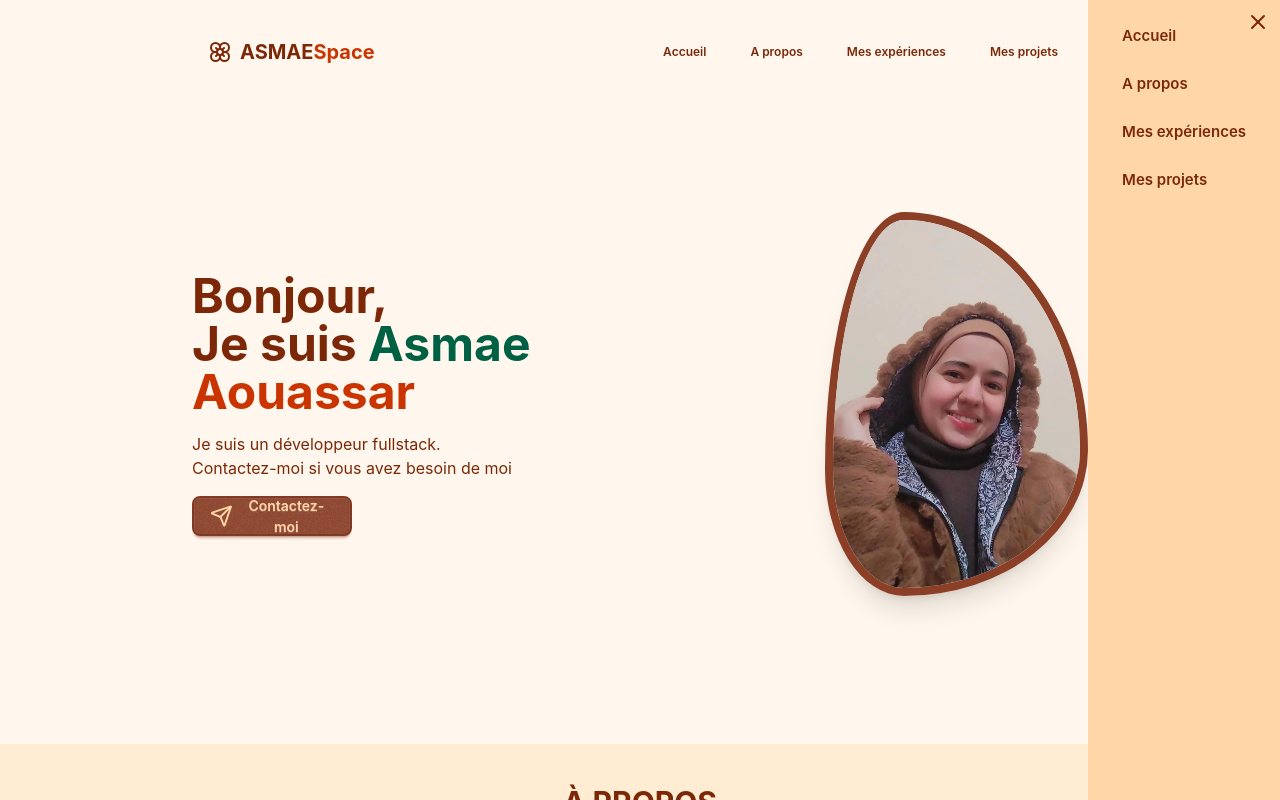
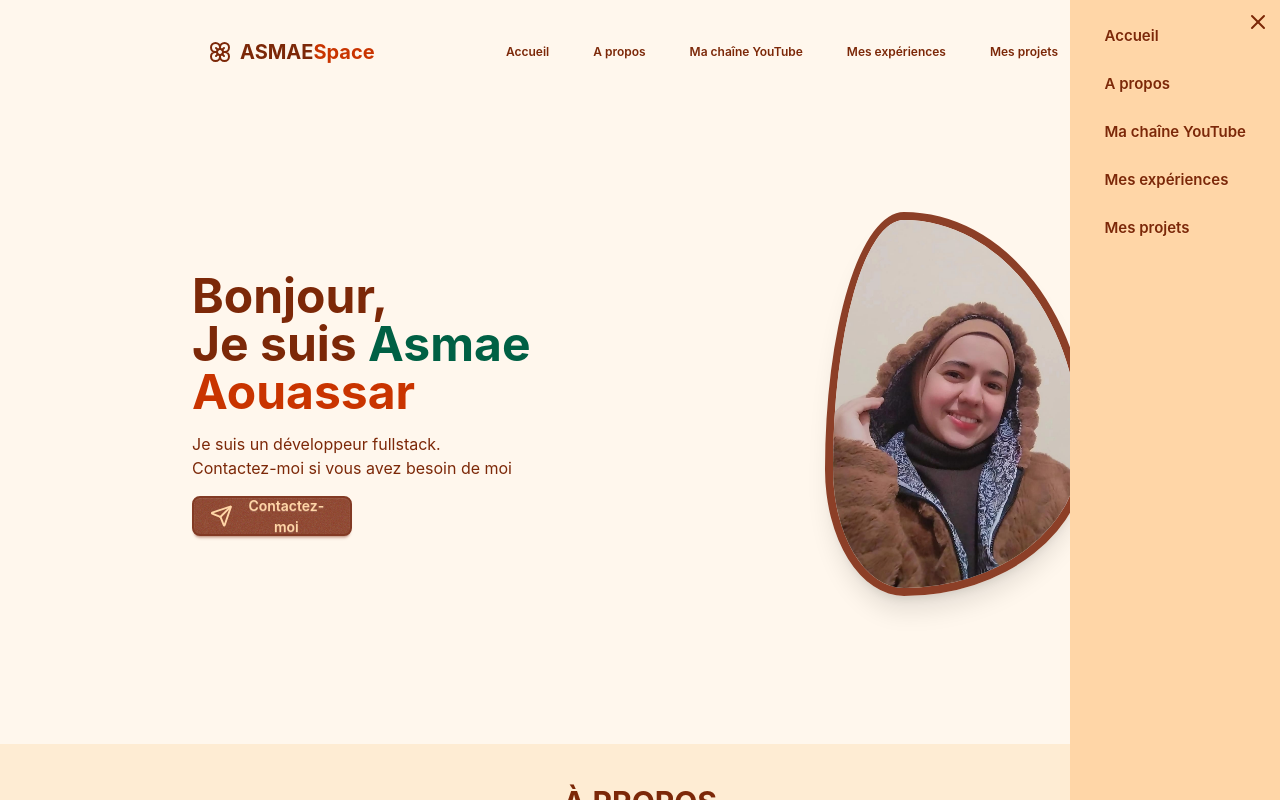
Before and after one commit to asmaeaouassar20/asmae-aouassar-space-1, a React (Vite) app: page / in a window 1280 px wide. Both pictures are taken after a click on the button 1258 px from the left and 22 px from the top of the page. Shown: the top 800 px of the page. Built offline with nearby package versions, Linux system fonts and the light colour scheme.

Commit message:
add links

```diff
--- a/src/components/About.tsx
+++ b/src/components/About.tsx
@@ -28,7 +28,7 @@ const aboutSections = [
 
 const About = ()=>{
     return (
-        <div className="bg-base-200 p-10 mb-10 md:mb-32 ">
+        <div className="bg-base-200 p-10 mb-10 md:mb-32 " id="about">
             <Title title="à propos" />
             <div className="md:h-screen flex justify-center items-center">
                 <div className="hidden md:block"> <img
--- a/src/components/Experiences.tsx
+++ b/src/components/Experiences.tsx
@@ -69,7 +69,7 @@ const experiences = [
 
 const Experiences = () => {
     return (
-        <div>
+        <div id="experiences">
             <Title title="Experiences" />
             <div className="flex flex-col-reverse md:flex-row justify-center items-center">
                 <div className="flex flex-wrap gap-4 justify-center items-center md:w-1/3 mt-4 md:mt-0">
--- a/src/components/Footer.tsx
+++ b/src/components/Footer.tsx
@@ -12,9 +12,9 @@ const Footer = () => {
             </div>
 
             <div className="flex text-4xl flex items-center justify-center  gap-6 mt-6">
-                <a href="#"><FaGithub /></a>
-                <a href="#"><FaYoutube /></a>
-                <a href="#"><FaLinkedin /></a>
+                <a href="https://github.com/asmaeaouassar20"><FaGithub /></a>
+                <a href="https://www.youtube.com/@algostyle5707"><FaYoutube /></a>
+                <a href="https://www.linkedin.com/in/asmae-aouassar-2738b624b/"><FaLinkedin /></a>
             </div>
         </div>
     )
--- a/src/components/Home.tsx
+++ b/src/components/Home.tsx
@@ -3,7 +3,7 @@ import imgPerso from '../assets/asmae.jpeg';
 
 const Home = () => {
     return (
-        <div className="flex flex-col-reverse md:flex-row justify-center items-center md:my-32 my-10">
+        <div className="flex flex-col-reverse md:flex-row justify-center items-center md:my-32 my-10" id="accueil">
             <div className="flex flex-col">
                 <h1 className="text-3xl md:text-5xl font-bold text-center md:text-left mt-5 md:mt-0">
                     Bonjour, <br/>
@@ -15,7 +15,7 @@ const Home = () => {
                     Je suis un développeur fullstack.<br/>
                     Contactez-moi si vous avez besoin de moi
                 </p>
-                <a href="" className="btn btn-accent h-10 w-full  md:w-40">
+                <a href="https://www.linkedin.com/in/asmae-aouassar-2738b624b/" className="btn btn-accent h-10 w-full  md:w-40">
                     <Send />
                     Contactez-moi
                 </a>
--- a/src/components/MyYoutube.tsx
+++ b/src/components/MyYoutube.tsx
@@ -5,16 +5,16 @@ import ytbALGOSTYLE from "../assets/ytb-algostyle.png";
 
 const MyYoutube = () => {
     return (
-        <div className="my-10 p-16">
+        <div className="my-10 p-16" id="algostyle">
             <Title title="Créatrice de contenu" />
             <div>
                 <div>
                     <p className="py-8">En plus de mon activité de développeur Full Stack, je crée du contenu pédagogique sur YouTube afin d’aider les développeurs à progresser, partager mes connaissances et documenter mon évolution dans ce domaine.
                     </p>
-                    <a href="#" role="button" className="btn flex items-center justify-center gap-4 mb-6 mt-3">Découvrir ma chaîne YouTube <FaYoutube className="text-2xl" /></a>
+                    <a href="https://www.youtube.com/@algostyle5707" role="button" className="btn flex items-center justify-center gap-4 mb-6 mt-3">Découvrir ma chaîne YouTube <FaYoutube className="text-2xl" /></a>
                 </div>
                 <div>
-                    <a href="#"><img src={ytbALGOSTYLE} alt="Ma chaîne YouTube" /></a>
+                    <a href="https://www.youtube.com/@algostyle5707"><img src={ytbALGOSTYLE} alt="Ma chaîne YouTube" /></a>
                     <span className="font-bold">Créée le 18 juillet 2026 </span>
                 </div>
             </div>
--- a/src/components/Navbar.tsx
+++ b/src/components/Navbar.tsx
@@ -9,23 +9,26 @@ const Navbar = () => {
         position: 'fixed',
         top: '10px',
         right: '10px',
-        zIndex : '999'
+        zIndex: '999'
     }
     return (
         <div className="flex justify-center md:justify-between p-4 items-center">
             <Logo />
             <ul className="hidden md:flex space-x-4">
                 <li>
-                    <a href="Accueil" className="btn btn-sm btn-ghost">Accueil</a>
+                    <a href="#accueil" className="btn btn-sm btn-ghost">Accueil</a>
                 </li>
                 <li>
-                    <a href="Accueil" className="btn btn-sm btn-ghost">A propos</a>
+                    <a href="#about" className="btn btn-sm btn-ghost">A propos</a>
                 </li>
                 <li>
-                    <a href="Accueil" className="btn btn-sm btn-ghost">Mes expériences</a>
+                    <a href="#algostyle" className="btn btn-sm btn-ghost">Ma chaîne YouTube</a>
                 </li>
                 <li>
-                    <a href="Accueil" className="btn btn-sm btn-ghost">Mes projets</a>
+                    <a href="#experiences" className="btn btn-sm btn-ghost">Mes expériences</a>
+                </li>
+                <li>
+                    <a href="#projets" className="btn btn-sm btn-ghost">Mes projets</a>
                 </li>
             </ul>
 
@@ -36,17 +39,20 @@ const Navbar = () => {
             {
                 isOpen && <div className="fixed top-0 right-0 menu-burger bg-base-300">
                     <ul className="flex flex-col  space-y-4  p-5 h-screen" >
-                    <li>
-                        <a href="Accueil" className="btn btn-sm btn-ghost">Accueil</a>
+                        <li onClick={()=>setIsOpen(false)}>
+                            <a href="#accueil" className="btn btn-sm btn-ghost">Accueil</a>
                         </li>
-                    <li>
-                        <a href="Accueil" className="btn btn-sm btn-ghost">A propos</a>
+                        <li onClick={()=>setIsOpen(false)}>
+                            <a href="#about" className="btn btn-sm btn-ghost">A propos</a>
                         </li>
-                    <li>
-                        <a href="Accueil" className="btn btn-sm btn-ghost">Mes expériences</a>
+                        <li onClick={()=>setIsOpen(false)}>
+                            <a href="#algostyle" className="btn btn-sm btn-ghost">Ma chaîne YouTube</a>
                         </li>
-                    <li>
-                        <a href="Accueil" className="btn btn-sm btn-ghost">Mes projets</a>
+                        <li onClick={()=>setIsOpen(false)}>
+                            <a href="#experiences" className="btn btn-sm btn-ghost">Mes expériences</a>
+                        </li>
+                        <li onClick={()=>setIsOpen(false)}>
+                            <a href="#projets" className="btn btn-sm btn-ghost">Mes projets</a>
                         </li>
                     </ul>
                 </div>
--- a/src/components/projets/Projets.tsx
+++ b/src/components/projets/Projets.tsx
@@ -1,6 +1,6 @@
 
 import defaultImg from '../../assets/default.png';
-import type { ProjetInterface } from '../../utilities/Projet';
+import type { ProjetInterface } from '../../utilities/ProjetInterface';
 import Title from '../Title';
 import ProjetCard from './ProjetCard';
 
@@ -36,7 +36,7 @@ const projects : ProjetInterface[] = [
 
 const Projets = () => {
     return (
-        <div className='my-20'>
+        <div className='my-20' id="projets">
             <Title title='Projets' />
             <div>
               {
```
Lines whose indentation alone changed are shown as unchanged.
